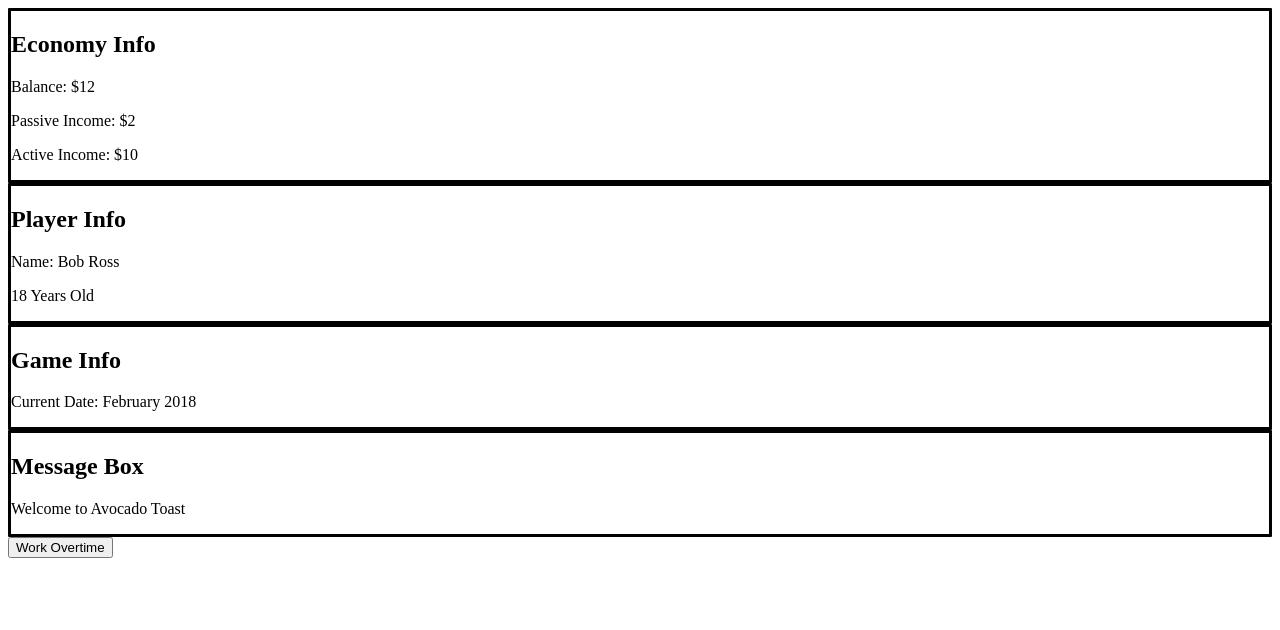
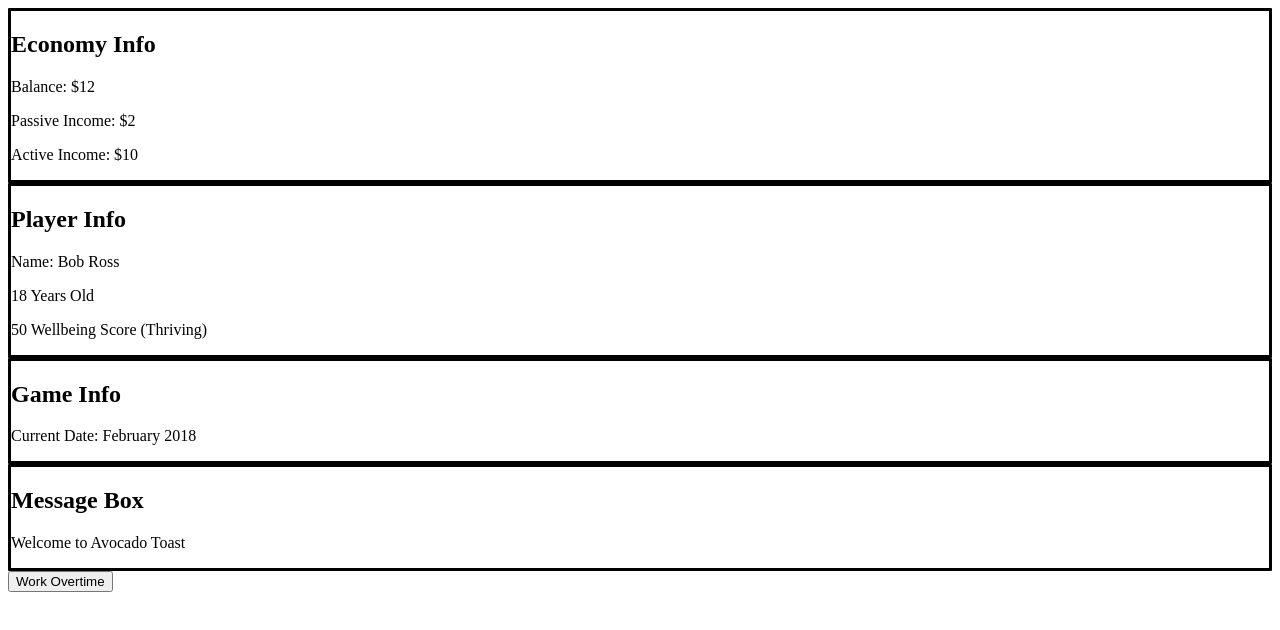
Before and after one commit to jeremymec/avocado_toast_simulator, a React (Vite) app: page / in a window 1280 px wide. Shown: the top 630 px of the page. Built offline with nearby package versions, Linux system fonts and the light colour scheme.

Commit message:
Add wellbeing system

```diff
--- a/src/app.tsx
+++ b/src/app.tsx
@@ -30,6 +30,8 @@ interface MoneyState {
 
 interface PlayerState {
   name: string;
+  daysOld: number;
+  wellbeing: number;
 }
 
 interface GameState {
@@ -40,22 +42,23 @@ const App = () => {
   const [time, setTime] = React.useState(Date.now());
   const [gameEvents, setGameEvents] = React.useState(game_events);
 
-  const [moneyState, setMoneyState] = React.useState({
+  const [moneyState, setMoneyState] = React.useState<MoneyState>({
     balance: 0,
     passiveIncome: 2,
     activeIncome: 10,
   });
 
-  const [playerState, setPlayerState] = React.useState({
+  const [playerState, setPlayerState] = React.useState<PlayerState>({
     name: "Bob Ross",
     daysOld: STARTING_AGE,
+    wellbeing: 50
   });
 
-  const [gameState, setGameState] = React.useState({
+  const [gameState, setGameState] = React.useState<GameState>({
     date: STARTING_DATE,
   });
 
-  const [messages, setMessages] = React.useState([
+  const [messages, setMessages] = React.useState<string[]>([
     "Welcome to Avocado Toast"
   ])
 
@@ -152,6 +155,7 @@ const App = () => {
       <PlayerInfo
         name={playerState.name}
         yearsOld={gameState.date.getFullYear() - 2000}
+        wellbeing={playerState.wellbeing}
       />
       <GameInfo currentDate={gameState.date}></GameInfo>
       <MessageLog messages={messages}></MessageLog>
--- a/src/components/PlayerInfo.tsx
+++ b/src/components/PlayerInfo.tsx
@@ -4,6 +4,7 @@ import * as CSS from 'csstype';
 interface PlayerInfoProps {
   name: string;
   yearsOld: number;
+  wellbeing: number;
 }
 export const PlayerInfo = (props: PlayerInfoProps) => {
 
@@ -17,6 +18,26 @@ export const PlayerInfo = (props: PlayerInfoProps) => {
       <h2>Player Info</h2>
       <p>Name: {props.name}</p>
       <p>{Math.round(props.yearsOld)} Years Old</p>
+      <p>{props.wellbeing} Wellbeing Score ({wellbeingStringFromScore(props.wellbeing)})</p>
     </div>
   );
 };
+
+const wellbeingStringFromScore = (score: number): string => {
+  if (score >= 50) {
+    return "Thriving";
+  }
+  if (score >= 40) {
+    return "Content";
+  }
+  if (score >= 30) {
+    return "Mixed";
+  }
+  if (score >= 20) {
+    return "Struggling";
+  }
+  if (score >= 10) {
+    return "Unstable";
+  }
+  return "Mental Breakdown";
+}
```
